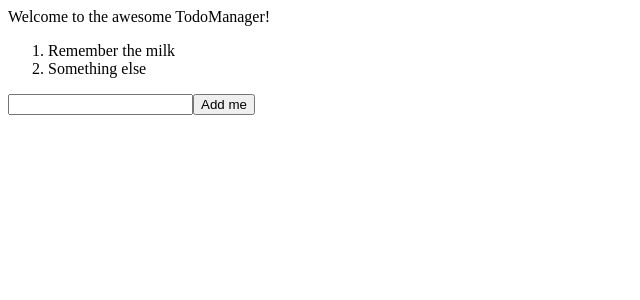
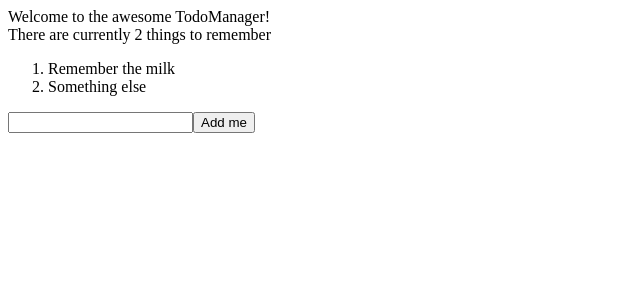
Before and after one commit to eddiesholl/react-todo-intro, a Next.js app: page / in a window 1280 px wide. Shown: the top 300 px of the page, without its empty margins (0-640 px from the left). Built offline with nearby package versions, Linux system fonts and the light colour scheme.

Commit message:
Add a TodoCounter

```diff
--- /dev/null
+++ b/pages/TodoCounter.js
@@ -0,0 +1,7 @@
+export const TodoCounter = ({ todos }) => {
+  return (
+    <div>
+      There are currently {todos.length} things to remember
+    </div>
+  )
+}
--- a/pages/TodoManager.js
+++ b/pages/TodoManager.js
@@ -2,6 +2,7 @@
 
 import { TodoList } from "./TodoList"
 import { TodoCreator } from './TodoCreator'
+import { TodoCounter } from './TodoCounter'
 
 export const TodoManager = () => {
   const [todos, setTodos] = useState(['Remember the milk', 'Something else'])
@@ -11,6 +12,7 @@
 
   return (
     <div>
+      <TodoCounter todos={todos} />
       <TodoList todos={todos} />
       <TodoCreator addNewTodo={addNewTodo} />
     </div>
```
